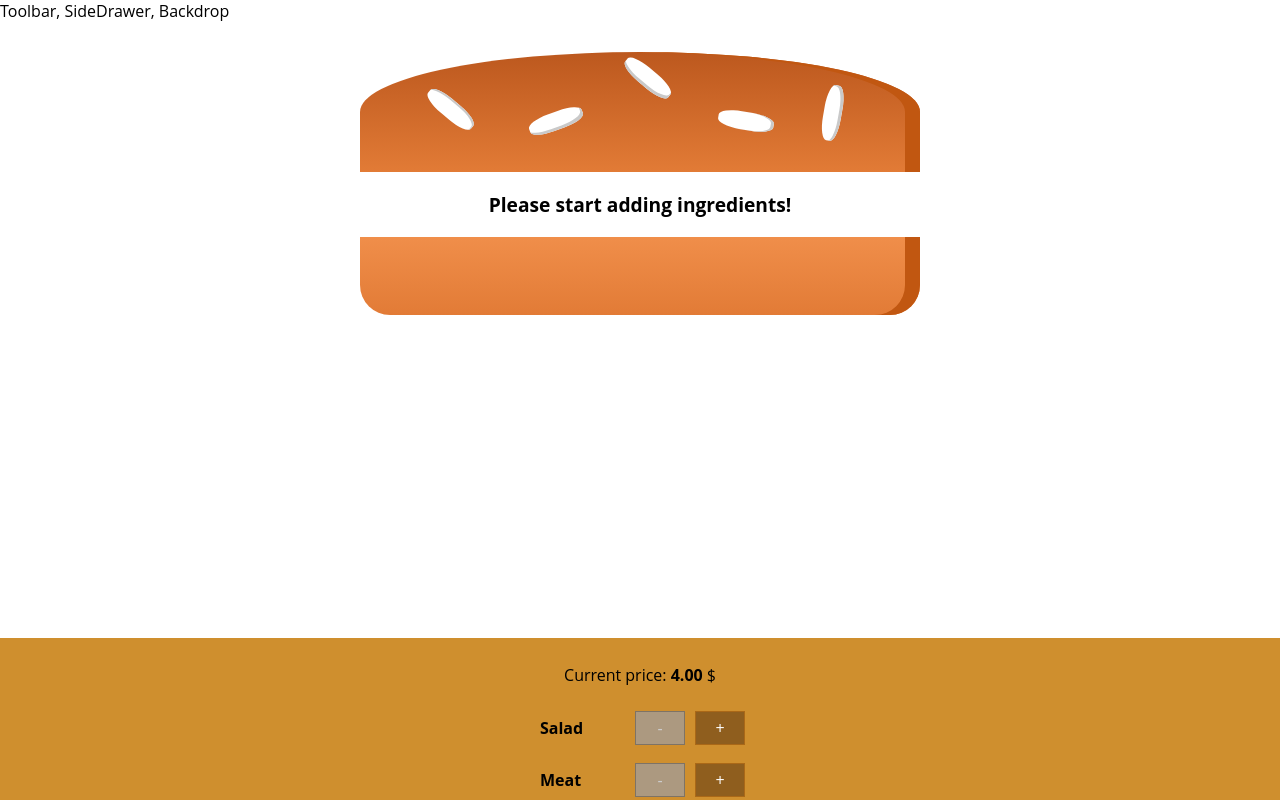
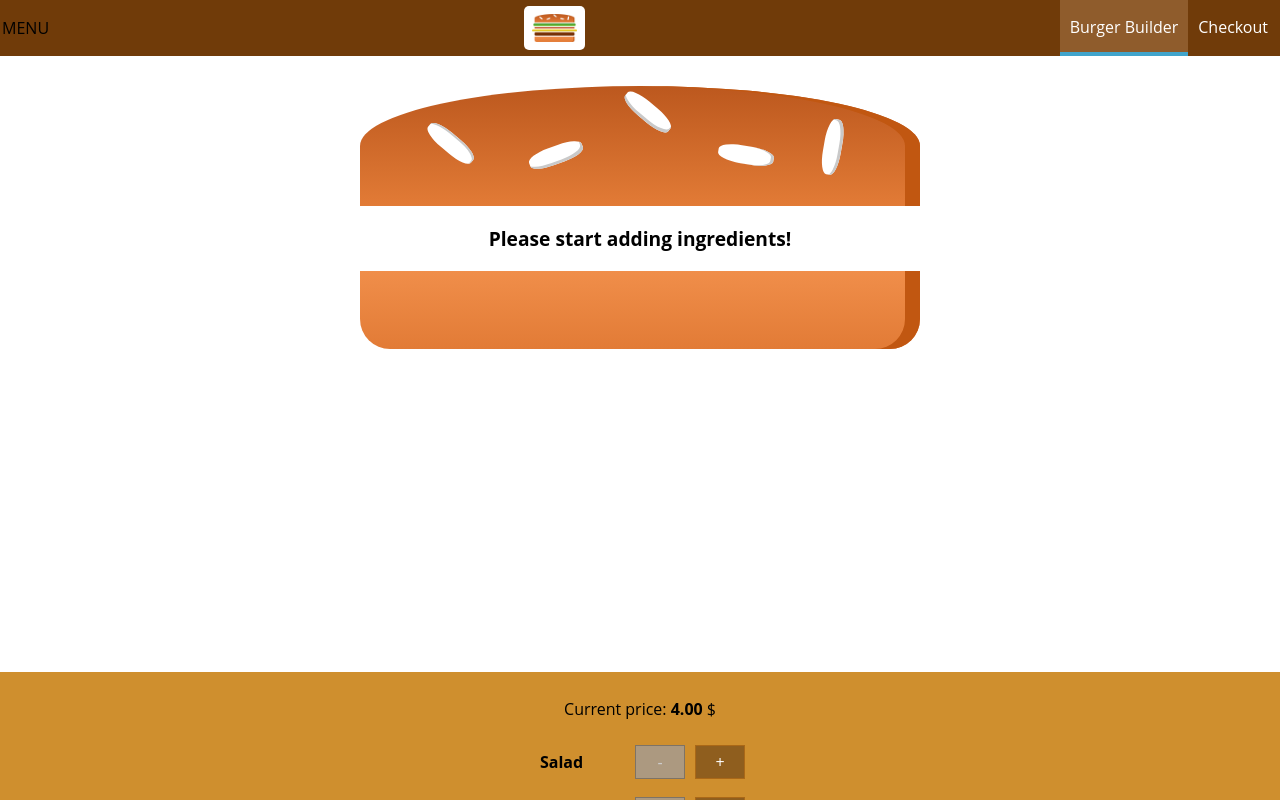
Before and after one commit to Ouriel91/burger-builder-react, a React (Create React App) app: page / in a window 1280 px wide. Shown: the top 800 px of the page. Built offline with nearby package versions, Linux system fonts and the light colour scheme.

Commit message:
Added toolbar , logo and navigation items

```diff
--- a/src/Components/Layout/Layout.js
+++ b/src/Components/Layout/Layout.js
@@ -1,13 +1,14 @@
 import React from 'react'
 import Aux from '../../hoc/Auxilliary'
 import classes from './Layout.module.css'
+import Toolbar from '../Navigation/Toolbar/Toolbar'
 
 //The content inside the <main> element should be unique to the document.
 //It should not contain any content that is repeated across documents such as
 //sidebars, navigation links, copyright information, site logos, and search forms.
 const layout = (props) => (
    <Aux>
-        <div>Toolbar, SideDrawer, Backdrop</div>
+        <Toolbar />
         <main className={classes.Content}>
             {props.children}
         </main>
--- a/src/Components/Layout/Layout.module.css
+++ b/src/Components/Layout/Layout.module.css
@@ -1,3 +1,3 @@
 .Content{
-    margin-top: 16px;
+    margin-top: 72px;
 }
--- /dev/null
+++ b/src/Components/Logo/Logo.js
@@ -0,0 +1,11 @@
+import React from 'react'
+import burgerLogo from '../../assets/images/burger-logo.png'
+import classes from './Logo.module.css'
+
+const logo = (props) => (
+    <div className={classes.Logo}>
+        <img src={burgerLogo} alt="MyBurger"/>
+    </div>
+)
+
+export default logo
--- /dev/null
+++ b/src/Components/Logo/Logo.module.css
@@ -0,0 +1,11 @@
+.Logo{
+    background-color: white;
+    padding: 8px;
+    height: 80%;
+    box-sizing: border-box;
+    border-radius: 5px;
+}
+
+.Logo img{
+    height: 100%;
+}
--- /dev/null
+++ b/src/Components/Navigation/NavigationItems/NavigationItem/NavigationItem.js
@@ -0,0 +1,14 @@
+import React from 'react'
+import classes from './NavigationItem.module.css'
+
+const navigationItem = (props) => (
+
+    <li className={classes.NavigationItem}>
+        <a href={props.link}
+            className={props.active ? classes.active : null}>
+            {props.children}
+        </a>
+    </li>
+)
+
+export default navigationItem
--- /dev/null
+++ b/src/Components/Navigation/NavigationItems/NavigationItem/NavigationItem.module.css
@@ -0,0 +1,28 @@
+.NavigationItem{
+
+    margin: 0;
+    box-sizing: border-box;
+    display: flex;
+    height: 100%;
+    width: auto;
+    align-items: center;
+}
+
+.NavigationItem a{
+
+    color: white;
+    text-decoration: none;
+    padding: 16px 10px;
+    height: 100%;
+    border-bottom: 4px solid transparent;
+    box-sizing: border-box;
+    display: block;
+}
+
+.NavigationItem a:hover,
+.NavigationItem a:active,
+.NavigationItem a.active{
+    background-color: #8F5C2C;
+    border-bottom: 4px solid #40A4CB;
+    color: white;
+}
--- /dev/null
+++ b/src/Components/Navigation/NavigationItems/NavigationItems.js
@@ -0,0 +1,12 @@
+import React from 'react'
+import classes from './NavigationItems.module.css'
+import NavigationItem from './NavigationItem/NavigationItem'
+
+const navigationItems = (props) => (
+    <ul className={classes.NavigationItems}>
+       <NavigationItem link="/" active>Burger Builder</NavigationItem>
+       <NavigationItem link="/">Checkout</NavigationItem>
+    </ul>
+)
+
+export default navigationItems
--- /dev/null
+++ b/src/Components/Navigation/NavigationItems/NavigationItems.module.css
@@ -0,0 +1,8 @@
+.NavigationItems{
+    margin: 0;
+    padding: 0;
+    list-style: none;
+    display: flex;
+    align-items: center;
+    height: 100%;
+}
--- /dev/null
+++ b/src/Components/Navigation/Toolbar/Toolbar.js
@@ -0,0 +1,16 @@
+import React from 'react'
+import classes from './Toolbar.module.css'
+import Logo from '../../Logo/Logo'
+import NavigationItems from '../NavigationItems/NavigationItems'
+
+const toolbar = (props) => (
+    <header className={classes.Toolbar}>
+        <div>MENU</div>
+        <Logo />
+        <nav>
+            <NavigationItems />
+        </nav>
+    </header>
+)
+
+export default toolbar
--- /dev/null
+++ b/src/Components/Navigation/Toolbar/Toolbar.module.css
@@ -0,0 +1,20 @@
+.Toolbar{
+
+    height: 56px;
+    width: 100%;
+    position: fixed;
+    top: 0;
+    left: 0;
+    background-color: #703B09;
+    display: flex;
+    justify-content: space-between;
+    align-items: center;
+    padding: 0 2px;
+    box-sizing: border-box;
+    z-index: 90;
+}
+
+.Toolbar nav{
+
+    height: 100%;
+}
```
Also changed, not shown: src/assets/images/burger-logo.png (added).
